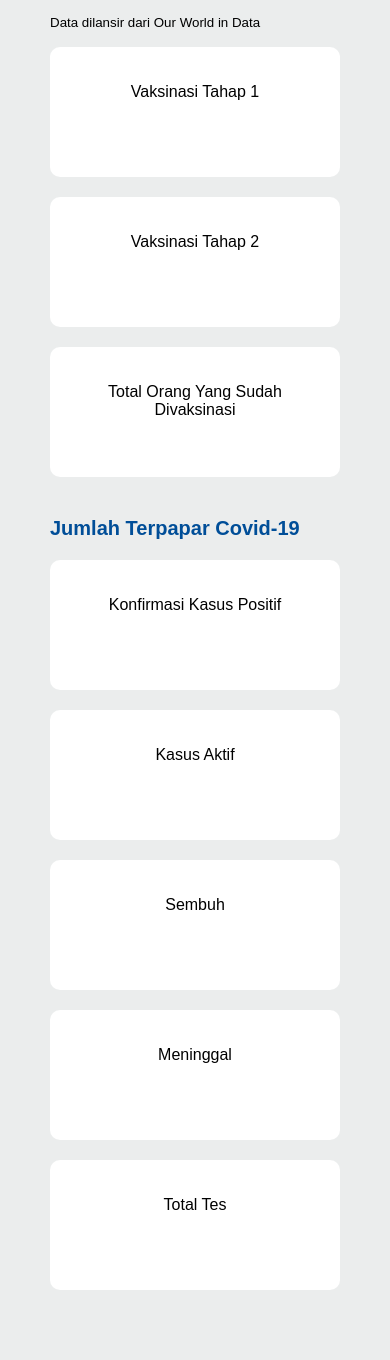
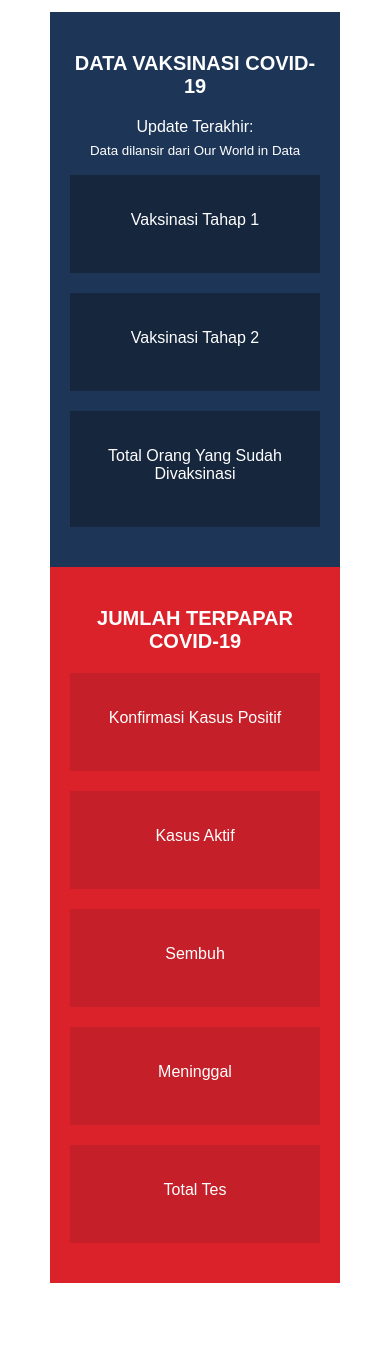
Before and after one commit to ariefnugraha/vaccine-stat, a plain HTML site: page index.html in a window 390 px wide. Shown: the part 200-1560 px from the top of the page. After the commit the page ends 1533 px from the top, so only its background shows below. Drawn offline with nearby package versions, Linux system fonts and the light colour scheme; no server answers.

Commit message:
fix style

```diff
--- a/index.css
+++ b/index.css
@@ -2,56 +2,90 @@ body {
     margin: 0;
     font-family: sans-serif;
     padding: 50px;
-    background-color: #EBEDED;
 }
 
 .title {
-    font-size: 20px;
-    text-transform: capitalize;
-    color: #004e98;
+    font-size: 30px;
+    text-transform: uppercase;
+    text-align: center;
     font-weight: bold;
 }
-.flex {
+
+.date, .date-title {
+    text-align: center;
+}
+
+
+.vaccination {
+    background-color: #1d3557;
+    padding: 20px;
+    color: #ffffff;
+    text-align: center;
+}
+
+
+.vaccination .title, .infection .title {
+    font-weight: bold;
+    font-size: 20px;
+}
+
+.vaccination .last-update {
+    text-align: center;
+    margin-block-end: 0px;
+}
+
+.vaccination .source {
+    margin-block-start: 5px;
+}
+
+.vaccination .flex, .infection .flex {
     display: flex;
     flex-flow: row nowrap;
 }
 
-.flex .item {
+.vaccination .flex .item {
     width: calc(33.3% - 20px);
     margin-right: 20px;
-    background-color: #ffffff;
     padding: 20px;
-    border-radius: 10px;
     text-align: center;
     text-transform: capitalize;
+    background-color: #15263d;
 }
 
-.flex .item:last-child {
+.vaccination .flex .item:last-child {
     margin-right: 0px;
 }
 
-.flex .item p:first-child {
-    height: 50px;
-}
-
-.flex .item p:last-child {
+.vaccination .flex .item p:nth-child(2) {
     font-size: 24px;
     font-weight: bold;
 }
 
-.flex .item .one-vaccine {
-    color: #52b788;
-}
-.flex .item .two-vaccine {
-    color: #7161ef;
+.infection {
+    background-color: #db222a;
+    color: #ffffff;
+    padding: 20px;
 }
 
-.flex .item .total-today {
-    color: #0096c7;
+.infection .flex .item {
+    width: calc(25% - 20px);
+    margin-right: 20px;
+    background-color: #c52029;
+    padding: 20px;
+    text-transform: capitalize;
+    text-align: center;
 }
 
+.infection .flex .item:last-child {
+    margin-right: 0px;
+}
+
+.infection .flex .item p:nth-child(2) {
+    font-size: 24px;
+    font-weight: bold;
+}
+/*
 .table-container {
-
     background-color: #ffffff;
     margin-right: 20px;
 }
@@ -140,8 +174,20 @@ tr:nth-child(even) {
     padding: 5px;
     cursor: pointer;
 }
+*/
+@media (max-width: 576px) {
+    .vaccination .flex, .infection .flex {
+        flex-flow: column wrap;
+    }
 
-@media (max-width: 576px) {
+    .vaccination .flex .item, .infection .flex .item {
+        width: unset;
+        margin-bottom: 20px;
+        margin-right: 0px;
+    }
+
+
+    /*
     .flex {
         flex-direction: column;
     }
@@ -159,10 +205,39 @@ tr:nth-child(even) {
     .dataTables_filter label {
         position: static;
     }
+    */
 }
 
 @media (min-width: 577px) and (max-width: 767px) {
+    .infection .flex {
+        flex-flow: row wrap;
+    }
+
+    .infection .flex .item {
+        width: calc(26.7% - 20px);
+        margin-bottom: 20px;
+    }
+    .infection .flex .item:nth-child(3n + 3) {
+        margin-right: 0px;
+    }
+    /*
     .flex .item p:first-child {
         height: 100px;
     }
+    */
 }
+
+@media (min-width: 768px) and (max-width: 991px) {
+    .infection .flex {
+        flex-flow: row wrap;
+    }
+
+    .infection .flex .item {
+        width: calc(28% - 20px);
+        margin-bottom: 20px;
+    }
+
+    .infection .flex .item:nth-child(3n + 3) {
+        margin-right: 0px;
+    }
+}
```
